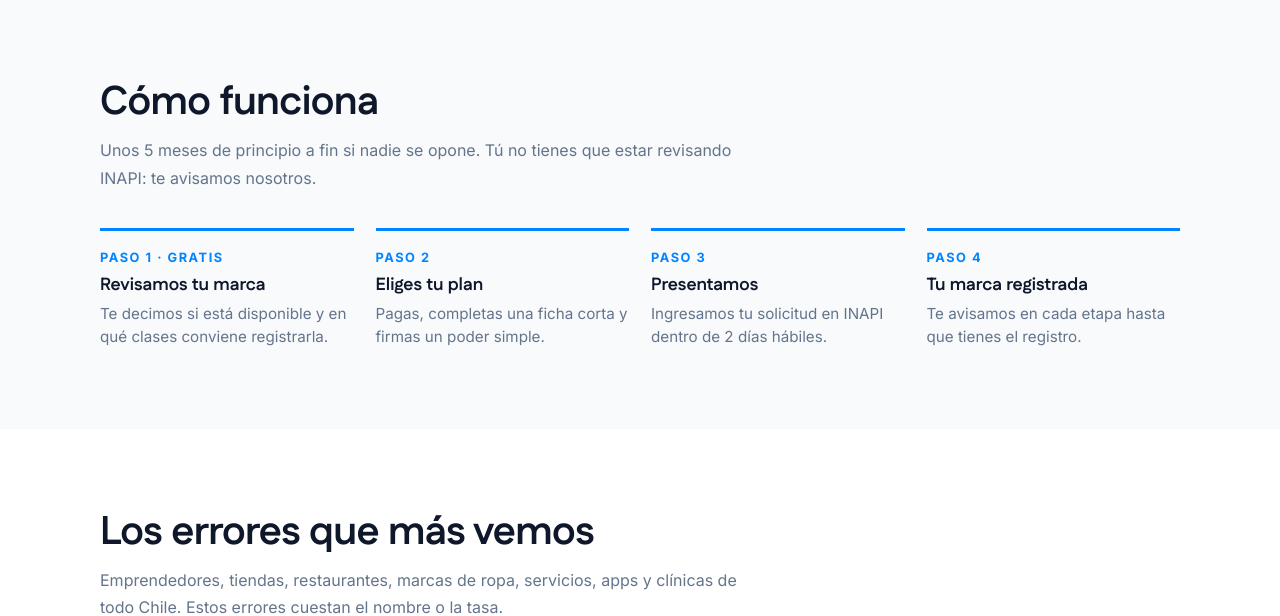
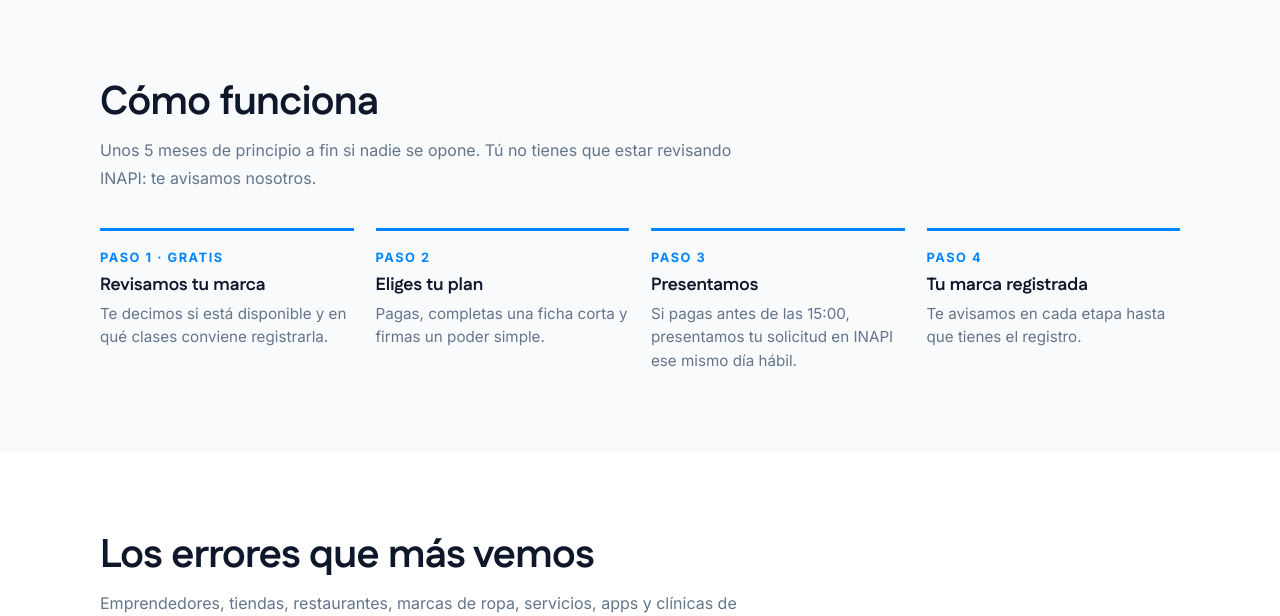
Before and after one commit to salvadoramirez400-maker/landing-consultora, a Flask app: template templates/marcas.html in a window 1280 px wide. Shown: the part 2078-2694 px from the top of the page. Run offline with Flask 3, Linux system fonts and the light colour scheme; the template is opened without the code that fills it, so the values that code supplies are empty; some libraries are stand-ins or nearby versions.

Commit message:
Marcas: promesa de presentar el mismo día y PDF de planes público
Co-Authored-By: Claude Opus 5.5 <noreply@anthropic.com>

```diff
--- a/templates/marcas.html
+++ b/templates/marcas.html
@@ -203,7 +203,7 @@
       <div class="mk-pasos">
         <div class="mk-paso"><b>Paso 1 · Gratis</b><h3>Revisamos tu marca</h3><p>Te decimos si está disponible y en qué clases conviene registrarla.</p></div>
         <div class="mk-paso"><b>Paso 2</b><h3>Eliges tu plan</h3><p>Pagas, completas una ficha corta y firmas un poder simple.</p></div>
-        <div class="mk-paso"><b>Paso 3</b><h3>Presentamos</h3><p>Ingresamos tu solicitud en INAPI dentro de 2 días hábiles.</p></div>
+        <div class="mk-paso"><b>Paso 3</b><h3>Presentamos</h3><p>Si pagas antes de las 15:00, presentamos tu solicitud en INAPI ese mismo día hábil.</p></div>
         <div class="mk-paso"><b>Paso 4</b><h3>Tu marca registrada</h3><p>Te avisamos en cada etapa hasta que tienes el registro.</p></div>
       </div>
     </div>
```
Also changed, not shown: 1 other file.
